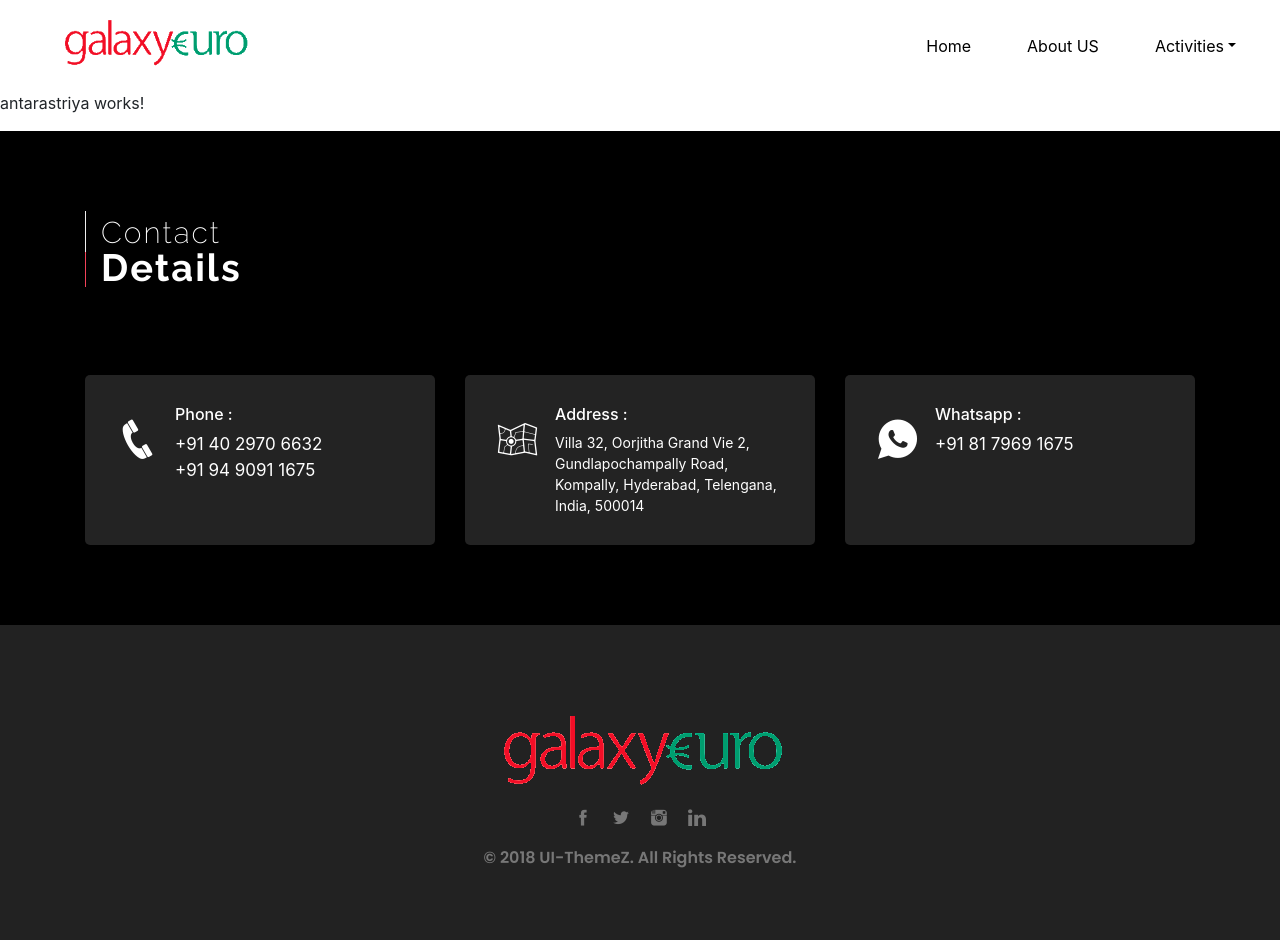
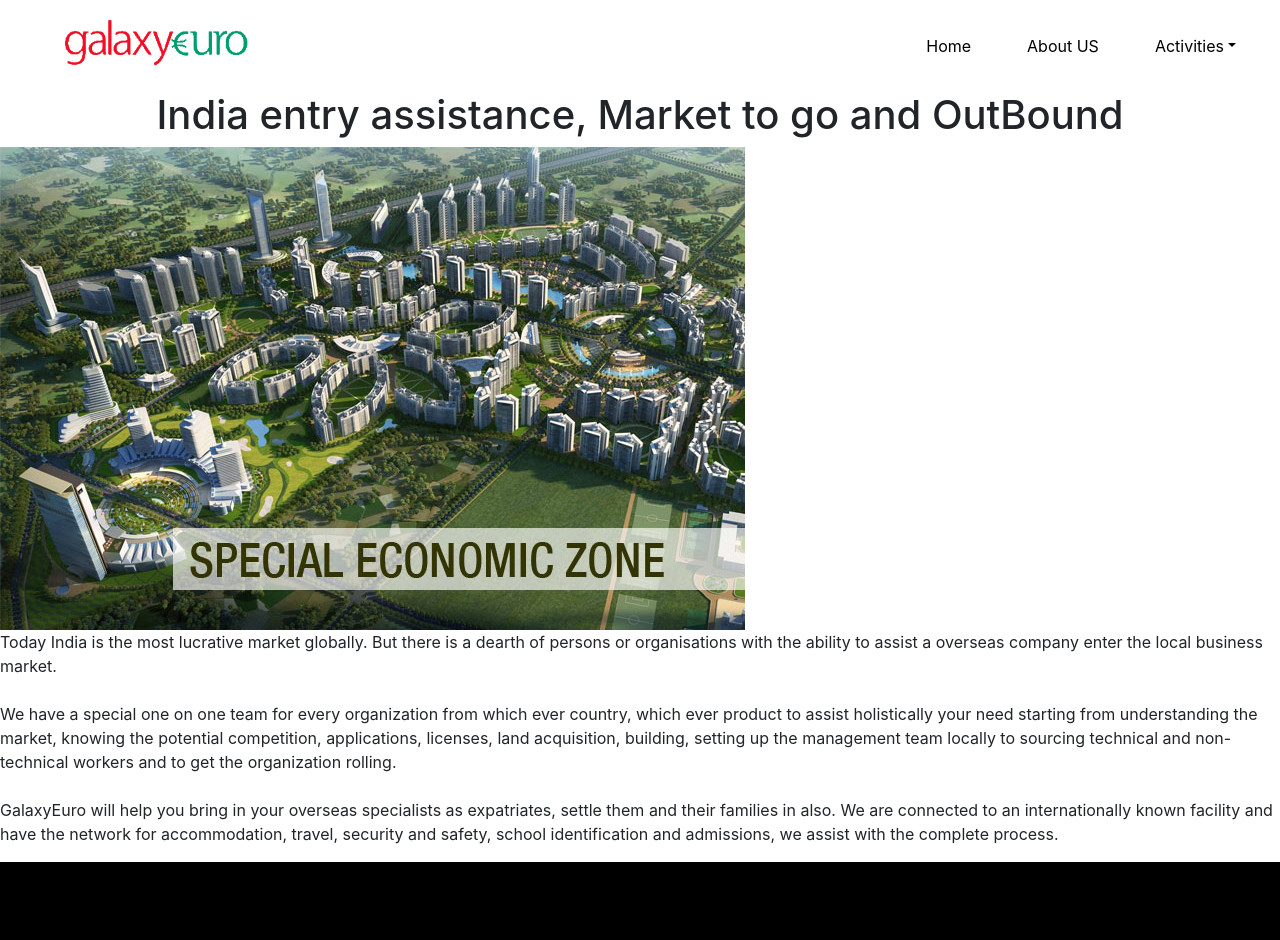
Before and after one commit to KarumuriVinodh/GalaxyEuro, an Angular app: page /#/antarastriya in a window 1280 px wide. Shown: the top 940 px of the page. Built offline with nearby package versions, Linux system fonts and the light colour scheme.

Commit message:
Update antarastriya.component.html
code

```diff
--- a/src/app/components/antarastriya/antarastriya.component.html
+++ b/src/app/components/antarastriya/antarastriya.component.html
@@ -1 +1,31 @@
-<p>antarastriya works!</p>
+<div class="page-container">
+    <h1 class="text-center title">India entry assistance, Market to go and
+        OutBound</h1>
+    <img class="bg" src="./assets/images/sez-image.jpg">
+
+</div>
+
+<p class="page-content">
+    <span>
+        Today India is the most lucrative market globally. But there is a dearth
+        of persons or organisations with the ability to assist a overseas
+        company enter the local business market.
+    </span><br>
+    <br>
+    <span>
+        We have a special one on one team for every organization from which
+        ever country, which ever product to assist holistically your need
+        starting from understanding the market, knowing the potential
+        competition, applications, licenses, land acquisition, building, setting
+
+        up the management team locally to sourcing technical and non-
+        technical workers and to get the organization rolling.
+    </span><br><br>
+    <span>
+        GalaxyEuro will help you bring in your overseas specialists as
+        expatriates, settle them and their families in also. We are connected to
+        an internationally known facility and have the network for
+        accommodation, travel, security and safety, school identification and
+        admissions, we assist with the complete process.
+    </span>
+</p>
```
